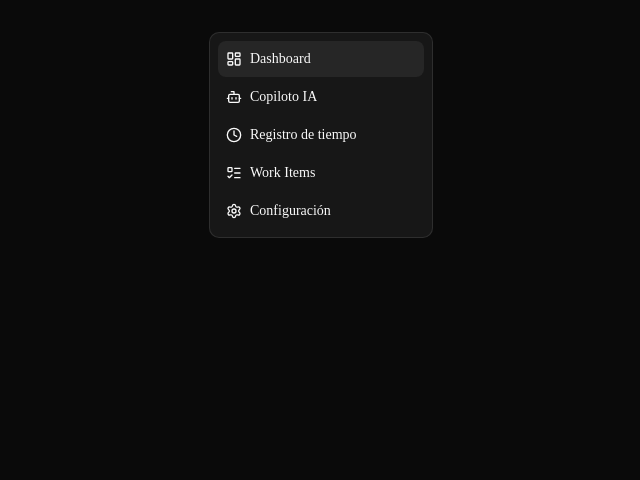
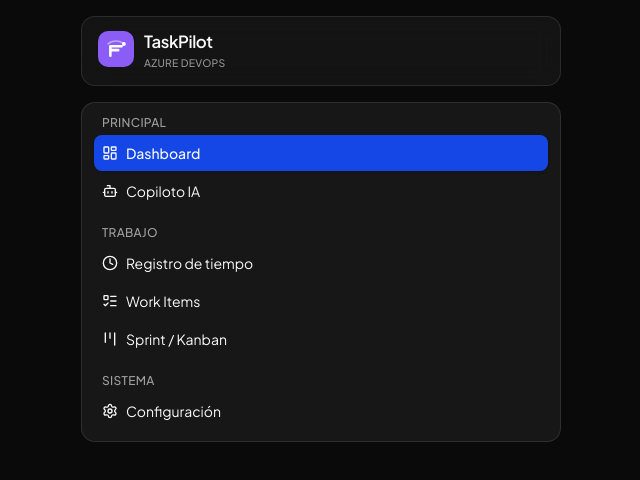
Before and after one commit to Luis0714/task-log, a Next.js app: page / in a window 1280 px wide. Shown: the top 480 px of the page, without its empty margins (319-959 px from the left). Built offline with nearby package versions, Linux system fonts and the light colour scheme.

Commit message:
Refactor global styles and enhance navigation layout with new components. Update font settings and improve sidebar structure for better organization.

```diff
--- a/src/app/globals.css
+++ b/src/app/globals.css
@@ -7,9 +7,9 @@
 @theme inline {
   --color-background: var(--background);
   --color-foreground: var(--foreground);
-  --font-sans: var(--font-sans);
-  --font-mono: var(--font-geist-mono);
-  --font-heading: var(--font-sans);
+  --font-sans: var(--font-plus-jakarta), ui-sans-serif, system-ui, sans-serif;
+  --font-mono: var(--font-jetbrains-mono), ui-monospace, monospace;
+  --font-heading: var(--font-plus-jakarta), ui-sans-serif, system-ui, sans-serif;
   --color-sidebar-ring: var(--sidebar-ring);
   --color-sidebar-border: var(--sidebar-border);
   --color-sidebar-accent-foreground: var(--sidebar-accent-foreground);
@@ -90,8 +90,8 @@
   --card-foreground: oklch(0.985 0 0);
   --popover: oklch(0.205 0 0);
   --popover-foreground: oklch(0.985 0 0);
-  --primary: oklch(0.922 0 0);
-  --primary-foreground: oklch(0.205 0 0);
+  --primary: oklch(0.62 0.21 278);
+  --primary-foreground: oklch(0.985 0 0);
   --secondary: oklch(0.269 0 0);
   --secondary-foreground: oklch(0.985 0 0);
   --muted: oklch(0.269 0 0);
--- a/src/app/layout.tsx
+++ b/src/app/layout.tsx
@@ -1,15 +1,17 @@
 import type { Metadata } from "next";
-import { Geist, Geist_Mono } from "next/font/google";
+import { JetBrains_Mono, Plus_Jakarta_Sans } from "next/font/google";
 import "./globals.css";
 
-const geistSans = Geist({
-  variable: "--font-geist-sans",
+const plusJakarta = Plus_Jakarta_Sans({
+  variable: "--font-plus-jakarta",
   subsets: ["latin"],
+  display: "swap",
 });
 
-const geistMono = Geist_Mono({
-  variable: "--font-geist-mono",
+const jetbrainsMono = JetBrains_Mono({
+  variable: "--font-jetbrains-mono",
   subsets: ["latin"],
+  display: "swap",
 });
 
 export const metadata: Metadata = {
@@ -26,7 +28,7 @@ export default function RootLayout({
   return (
     <html
       lang="es"
-      className={`${geistSans.variable} ${geistMono.variable} dark h-full antialiased`}
+      className={`${plusJakarta.variable} ${jetbrainsMono.variable} dark h-full antialiased`}
     >
       <body className="min-h-full bg-background text-foreground">{children}</body>
     </html>
--- a/src/app/page.tsx
+++ b/src/app/page.tsx
@@ -1,21 +1,42 @@
-import { Bot, Clock, LayoutDashboard, ListTodo, Settings } from "lucide-react";
+import { Bot, Clock, Kanban, LayoutDashboard, ListTodo, Settings } from "lucide-react";
 
+import { AppLogo } from "@/components/brand/app-logo";
+import { NavGroup, NavGroupList } from "@/components/navigation/nav-group";
 import { NavItem, NavItemList } from "@/components/navigation/nav-item";
 
 export default function Home() {
   return (
-    <main className="flex min-h-full items-start justify-center p-8">
+    <main className="mx-auto flex min-h-full w-full max-w-md flex-col gap-4 p-4 sm:max-w-lg">
+      <header className="border-sidebar-border bg-sidebar/80 sticky top-0 z-10 -mx-4 border-b px-4 py-3 backdrop-blur-md sm:static sm:mx-0 sm:rounded-xl sm:border sm:px-4">
+        <AppLogo />
+      </header>
+
       <nav
         aria-label="Vista previa de navegación"
-        className="w-56 rounded-lg border border-sidebar-border bg-sidebar p-2"
+        className="border-sidebar-border bg-sidebar w-full rounded-xl border p-3"
       >
-        <NavItemList>
+        <NavGroupList>
+          <NavGroup title="Principal">
+            <NavItemList aria-label="Principal">
               <NavItem href="/" label="Dashboard" icon={LayoutDashboard} isActive />
               <NavItem href="/copilot" label="Copiloto IA" icon={Bot} />
+            </NavItemList>
+          </NavGroup>
+
+          <NavGroup title="Trabajo">
+            <NavItemList aria-label="Trabajo">
               <NavItem href="/time-log" label="Registro de tiempo" icon={Clock} />
               <NavItem href="/work-items" label="Work Items" icon={ListTodo} />
+              <NavItem href="/sprint" label="Sprint / Kanban" icon={Kanban} />
+            </NavItemList>
+          </NavGroup>
+
+          <NavGroup title="Sistema">
+            <NavItemList aria-label="Sistema">
               <NavItem href="/settings" label="Configuración" icon={Settings} />
             </NavItemList>
+          </NavGroup>
+        </NavGroupList>
       </nav>
     </main>
   );
--- /dev/null
+++ b/src/components/brand/app-logo.tsx
@@ -0,0 +1,47 @@
+import Link from "next/link";
+
+import { LogoMark } from "@/components/brand/logo-mark";
+import { cn } from "@/lib/utils";
+
+export type AppLogoProps = {
+  href?: string;
+  /** Solo isotipo — útil en sidebar colapsado o barra móvil compacta. */
+  compact?: boolean;
+  /** Subtítulo bajo el nombre; oculto en pantallas muy pequeñas si `compact`. */
+  showTagline?: boolean;
+  className?: string;
+};
+
+export function AppLogo({
+  href = "/",
+  compact = false,
+  showTagline = true,
+  className,
+}: AppLogoProps) {
+  return (
+    <Link
+      href={href}
+      className={cn(
+        "group inline-flex min-w-0 items-center gap-2.5 rounded-lg outline-none transition-opacity",
+        "focus-visible:ring-2 focus-visible:ring-sidebar-ring",
+        className,
+      )}
+      aria-label="TaskPilot — inicio"
+    >
+      <LogoMark className={cn(compact ? "size-9" : "size-8 sm:size-9")} />
+
+      {!compact && (
+        <span className="flex min-w-0 flex-col leading-none">
+          <span className="font-heading text-base font-semibold tracking-tight text-sidebar-foreground sm:text-[1.05rem]">
+            TaskPilot
+          </span>
+          {showTagline && (
+            <span className="text-sidebar-foreground/55 mt-1 hidden truncate text-[0.65rem] font-medium tracking-wide uppercase sm:block">
+              Azure DevOps
+            </span>
+          )}
+        </span>
+      )}
+    </Link>
+  );
+}
--- /dev/null
+++ b/src/components/brand/logo-mark.tsx
@@ -0,0 +1,47 @@
+"use client";
+
+import { useId } from "react";
+
+import { cn } from "@/lib/utils";
+
+type LogoMarkProps = {
+  className?: string;
+};
+
+/** Isotipo: arco de ruta + marca “T” — evoca piloto/guía de tareas. */
+export function LogoMark({ className }: LogoMarkProps) {
+  const gradientId = `tp-mark-${useId().replace(/:/g, "")}`;
+
+  return (
+    <svg
+      viewBox="0 0 32 32"
+      fill="none"
+      xmlns="http://www.w3.org/2000/svg"
+      className={cn("size-8 shrink-0", className)}
+      aria-hidden
+    >
+      <defs>
+        <linearGradient id={gradientId} x1="4" y1="4" x2="28" y2="28">
+          <stop stopColor="#8B5CF6" />
+          <stop offset="1" stopColor="#6366F1" />
+        </linearGradient>
+      </defs>
+      <rect width="32" height="32" rx="9" fill={`url(#${gradientId})`} />
+      <path
+        d="M9 11.5C12.5 8 19.5 8 23 11.5"
+        stroke="white"
+        strokeOpacity="0.45"
+        strokeWidth="1.5"
+        strokeLinecap="round"
+      />
+      <path
+        d="M11 22V13.5H21M11 17H18"
+        stroke="white"
+        strokeWidth="2.25"
+        strokeLinecap="round"
+        strokeLinejoin="round"
+      />
+      <circle cx="23" cy="11.5" r="1.75" fill="white" />
+    </svg>
+  );
+}
--- /dev/null
+++ b/src/components/navigation/nav-group.tsx
@@ -0,0 +1,35 @@
+import { cn } from "@/lib/utils";
+
+export type NavGroupProps = {
+  title: string;
+  children: React.ReactNode;
+  className?: string;
+};
+
+export function NavGroup({ title, children, className }: NavGroupProps) {
+  const headingId = `nav-group-${title.toLowerCase().replace(/\s+/g, "-")}`;
+
+  return (
+    <section
+      aria-labelledby={headingId}
+      className={cn("flex flex-col gap-1", className)}
+    >
+      <h2
+        id={headingId}
+        className="text-sidebar-foreground/60 px-2 text-xs font-medium tracking-wide uppercase"
+      >
+        {title}
+      </h2>
+      {children}
+    </section>
+  );
+}
+
+export type NavGroupListProps = {
+  children: React.ReactNode;
+  className?: string;
+};
+
+export function NavGroupList({ children, className }: NavGroupListProps) {
+  return <div className={cn("flex flex-col gap-4", className)}>{children}</div>;
+}
--- a/src/components/navigation/nav-item.tsx
+++ b/src/components/navigation/nav-item.tsx
@@ -9,7 +9,7 @@ const navItemVariants = cva(
   {
     variants: {
       active: {
-        true: "bg-sidebar-accent font-medium text-sidebar-accent-foreground",
+        true: "bg-sidebar-primary font-medium text-sidebar-primary-foreground shadow-sm",
         false:
           "text-sidebar-foreground hover:bg-sidebar-accent hover:text-sidebar-accent-foreground",
       },
```
Lines whose indentation alone changed are shown as unchanged.
